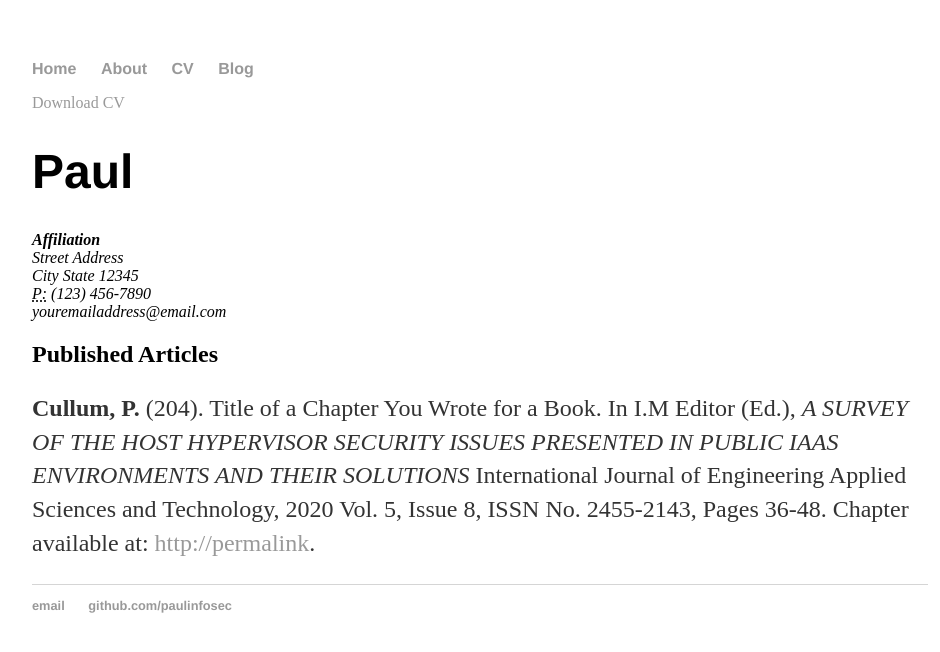
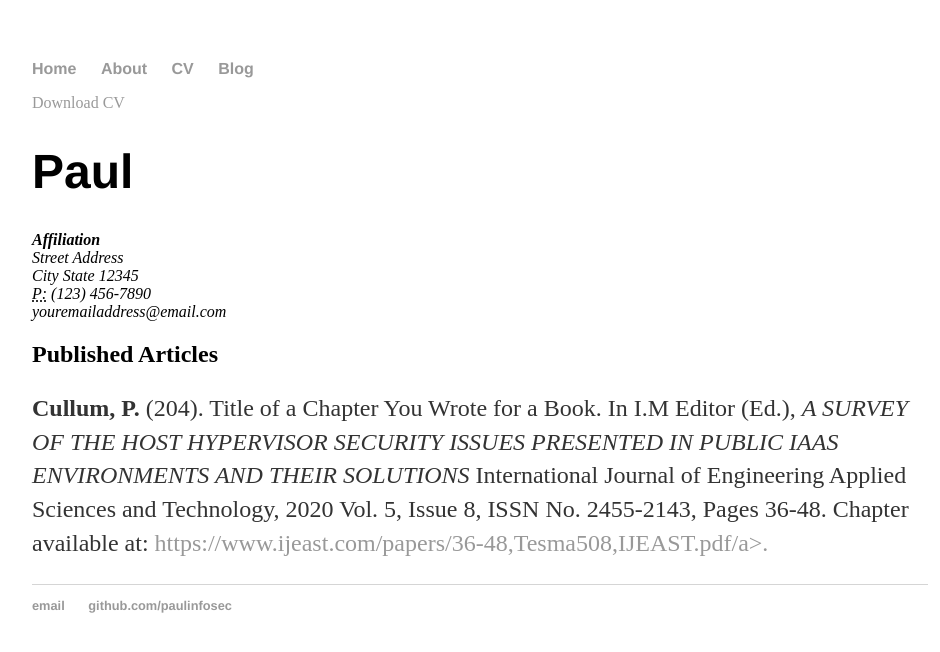
Before and after one commit to PaulInfoSec/PaulInfoSec.github.io, a Jekyll site: the page built from cv/index.html, in a window 1280 px wide. Shown: the top 652 px of the page, without its empty margins (160-1100 px from the left). Built offline with Jekyll 4.4.1, drawn with Linux system fonts in a browser that asks for light colours; some of the changed lines change nothing that is shown.

Commit message:
Update index.html

```diff
--- a/cv/index.html
+++ b/cv/index.html
@@ -17,7 +17,7 @@ title: CV of Paul C
 					<h2>Published Articles</h2>
 
 					<p><strong>Cullum, P.</strong> (204). Title of a Chapter You Wrote for a Book. In I.M Editor (Ed.), <em>A SURVEY OF THE HOST HYPERVISOR SECURITY ISSUES PRESENTED IN PUBLIC IAAS ENVIRONMENTS AND THEIR SOLUTIONS</em> International Journal of Engineering Applied Sciences and Technology, 2020
-Vol. 5, Issue 8, ISSN No. 2455-2143, Pages 36-48. Chapter available at: <a href="https://www.ijeast.com/papers/36-48,Tesma508,IJEAST.pdf">http://permalink</a>.
+Vol. 5, Issue 8, ISSN No. 2455-2143, Pages 36-48. Chapter available at: <a href="https://www.ijeast.com/papers/36-48,Tesma508,IJEAST.pdf">https://www.ijeast.com/papers/36-48,Tesma508,IJEAST.pdf/a>.
 
 
 	</div>
```
